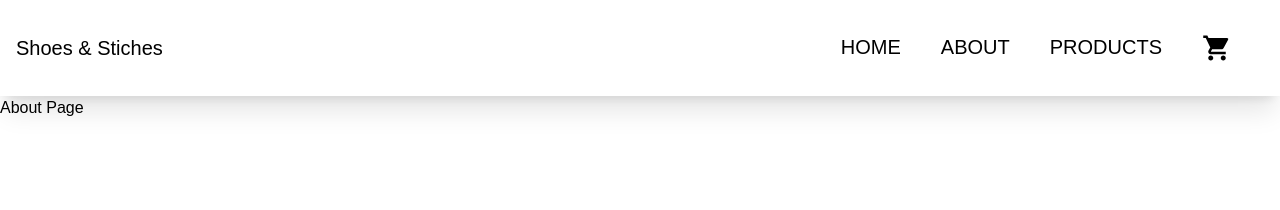
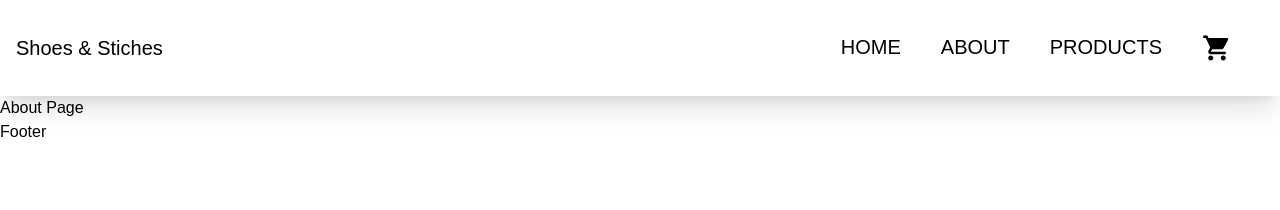
Before and after one commit to Swifty-sketch/webshop, a React (Vite) app: page /about in a window 1280 px wide. Shown: the top 210 px of the page. Built offline with nearby package versions, Linux system fonts and the light colour scheme.

Commit message:
Footer1
Footer1

```diff
--- a/src/App.jsx
+++ b/src/App.jsx
@@ -6,6 +6,7 @@ import Home from './pages/Home';
 import Products from './pages/Products';
 import About from './pages/About';
 import ProductPage from './components/ProductPage';
+import Footer from './components/Footer';
 
 function App() {
   return (
@@ -20,6 +21,7 @@ function App() {
           <Route path="/productpage" element={<ProductPage />} />
         </Routes>
       </div>
+      <Footer/>
     </Router>
   );
 }
--- /dev/null
+++ b/src/components/Footer.jsx
@@ -0,0 +1,11 @@
+import React from 'react'
+
+const Footer = () => {
+  return (
+    <div>
+      Footer
+    </div>
+  )
+}
+
+export default Footer
```
